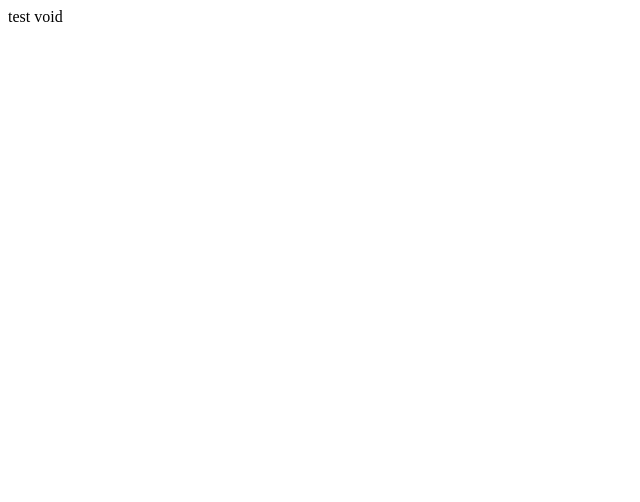
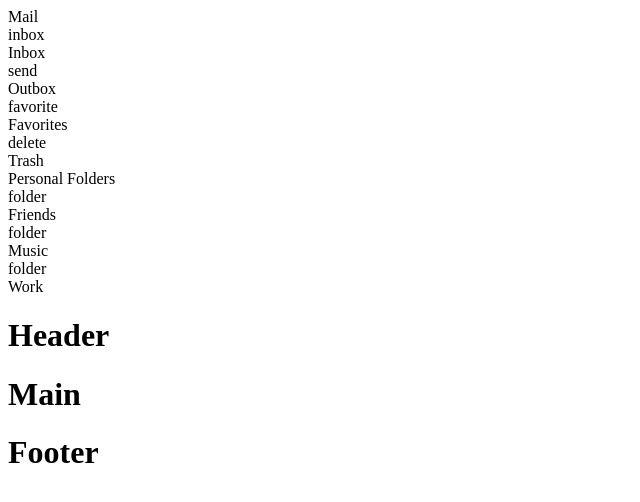
Before and after one commit to stepashka003/homework-5, a website: page index.html in a window 1280 px wide. Shown: the whole page, without its empty margins (0-640 px from the left). Drawn offline with Linux system fonts and the light colour scheme.

Commit message:
init package

```diff
--- a/index.html
+++ b/index.html
@@ -6,6 +6,99 @@
     <title>Document</title>
 </head>
 <body>
-    test void
+    <div class="container">
+        <nav class="nav">
+            <div class="section">
+                <div class="section__headline">
+                    <span>Mail</span>
+                </div>
+                <div class="section__item section__item--active">
+                    <div class="section__item__icon">
+                        <span class="material-symbols-outlined">
+                            inbox
+                        </span>
+                    </div>
+                    <div class="section__item__label">
+                        <span>Inbox</span>
+                    </div>
+                </div>
+                <div class="section__item">
+                    <div class="section__item__icon">
+                        <span class="material-symbols-outlined">
+                            send
+                        </span>
+                    </div>
+                    <div class="section__item__label">
+                        <span>Outbox</span>
+                    </div>
+                </div>
+                <div class="section__item">
+                    <div class="section__item__icon">
+                        <span class="material-symbols-outlined">
+                            favorite
+                        </span>
+                    </div>
+                    <div class="section__item__label">
+                        <span>Favorites</span>
+                    </div>
+                </div>
+                <div class="section__item">
+                    <div class="section__item__icon">
+                        <span class="material-symbols-outlined">
+                            delete
+                        </span>
+                    </div>
+                    <div class="section__item__label">
+                        <span>Trash</span>
+                    </div>
+                </div>
+            </div>
+            <div class="devider"></div>
+            <div class="section section--for-desktop">
+                <div class="section__headline">
+                    <span>Personal Folders</span>
+                </div>
+                <div class="section__item">
+                    <div class="section__item__icon">
+                        <span class="material-symbols-outlined">
+                            folder
+                        </span>
+                    </div>
+                    <div class="section__item__label">
+                        <span>Friends</span>
+                    </div>
+                </div>
+                <div class="section__item">
+                    <div class="section__item__icon">
+                        <span class="material-symbols-outlined">
+                            folder
+                        </span>
+                    </div>
+                    <div class="section__item__label">
+                        <span>Music</span>
+                    </div>
+                </div>
+                <div class="section__item">
+                    <div class="section__item__icon">
+                        <span class="material-symbols-outlined">
+                            folder
+                        </span>
+                    </div>
+                    <div class="section__item__label">
+                        <span>Work</span>
+                    </div>
+                </div>
+            </div>
+        </nav>
+        <header class="header">
+            <h1>Header</h1>
+        </header>
+        <main class="main">
+            <h1>Main</h1>
+        </main>
+        <footer class="footer">
+            <h1>Footer</h1>
+        </footer>
+    </div>
 </body>
 </html>
```
Also changed, not shown: package.json (added, +15 -0 lines), 2 other files.
